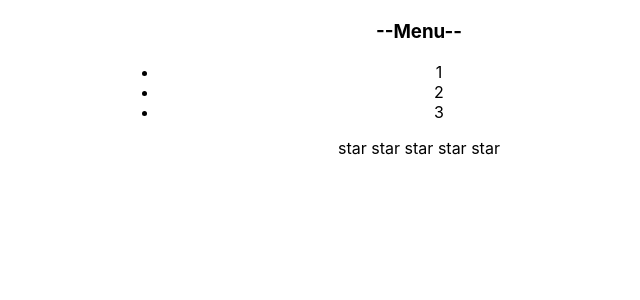
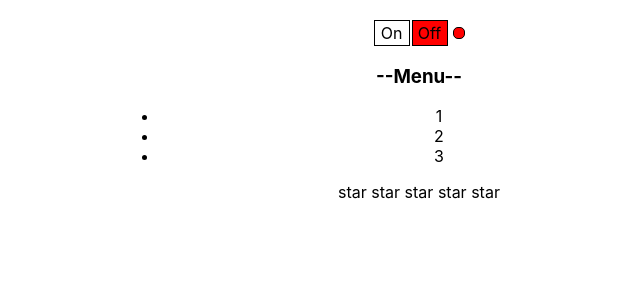
Before and after one commit to Dallmad/examples, a React (Create React App) app: page / in a window 1280 px wide. Shown: the top 300 px of the page, without its empty margins (221-861 px from the left). Built offline with nearby package versions, Linux system fonts and the light colour scheme.

Commit message:
raised the data for OnOff in app

```diff
--- a/src/App.tsx
+++ b/src/App.tsx
@@ -10,11 +10,15 @@ import {Accordion} from "./components/Accordion/Accordion";
 function App() {
     let [ratingValue, setRatingValue] = useState<RatingValueType>(0)
     let [accordionCollapsed, setAccordionCollapsed] = useState<boolean>(false)
+    let [switchOn, setSwitchOn] = useState(false);
     return (
         <div className={'App'}>
-            {/*<OnOff on={false}/>*/}
-            {/*added uncontrolled buttons Accordion and Rating*/}
-            {/*<UncontrolledAccordion titleValue={'Menu'}/>*/}
+            <OnOff on={switchOn} onChange={setSwitchOn}/>
+            {/*<OnOff
+                on={switchOn}
+                onChange={(on) => {
+                    setSwitchOn(on)
+                }}/>*/}
 
             <Accordion
                 titleValue={'Menu'}
--- a/src/components/OnOff/OnOff.tsx
+++ b/src/components/OnOff/OnOff.tsx
@@ -1,21 +1,18 @@
-import {useState} from "react";
 
 type PropsType = {
     on: boolean
+    onChange:(on:boolean)=>void
 }
 
 
 export function OnOff(props:PropsType) {
-
-    let [on,setOn]=useState(false);
-
     const onStyle = {
         width: '30px',
         height: '20px',
         border: '1px solid black',
         display: 'inline-block',
         padding: '2px',
-        background: on ? 'green' : 'white'
+        background: props.on ? 'green' : 'white'
     }
     const offStyle = {
         width: '30px',
@@ -23,7 +20,7 @@ export function OnOff(props:PropsType) {
         border: '1px solid black',
         display: 'inline-block',
         padding: '2px',
-        background: !on ? 'red' : 'white',
+        background: !props.on ? 'red' : 'white',
         marginLeft: '2px'
     }
     const indicatorStyle = {
@@ -33,13 +30,12 @@ export function OnOff(props:PropsType) {
         border: '1px solid black',
         display: 'inline-block',
         marginLeft: '5px',
-        background: on ? 'green' : 'red'
+        background: props.on ? 'green' : 'red'
     }
-
     return (
     <div>
-        <div style={onStyle} onClick={ ()=> {setOn(true)}}>On</div>
-        <div style={offStyle} onClick={ ()=> {setOn(false)}}>Off</div>
+        <div style={onStyle} onClick={ ()=> {props.onChange(true)}}>On</div>
+        <div style={offStyle} onClick={ ()=> {props.onChange(false)}}>Off</div>
         <div style={indicatorStyle}></div>
     </div>
     )
```
